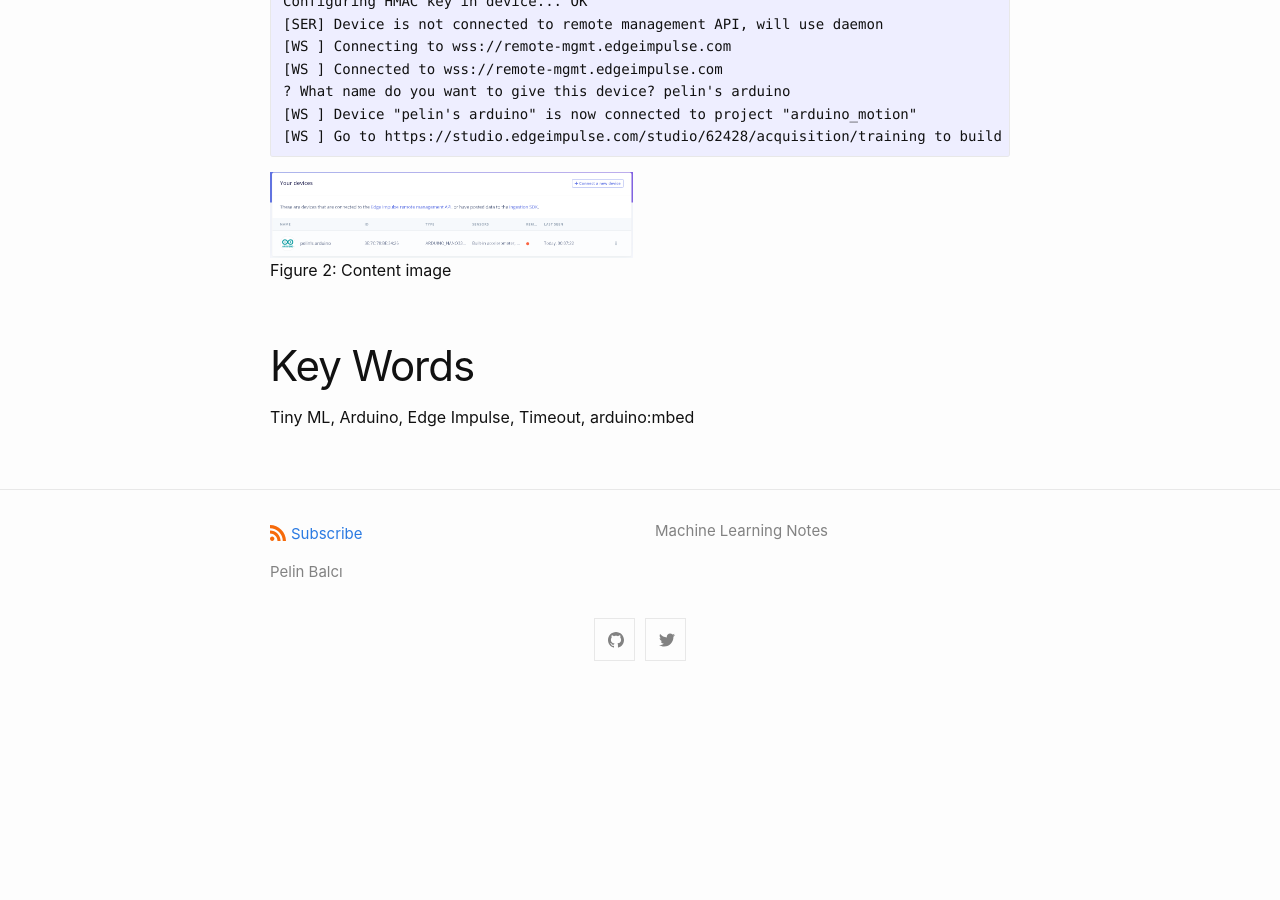
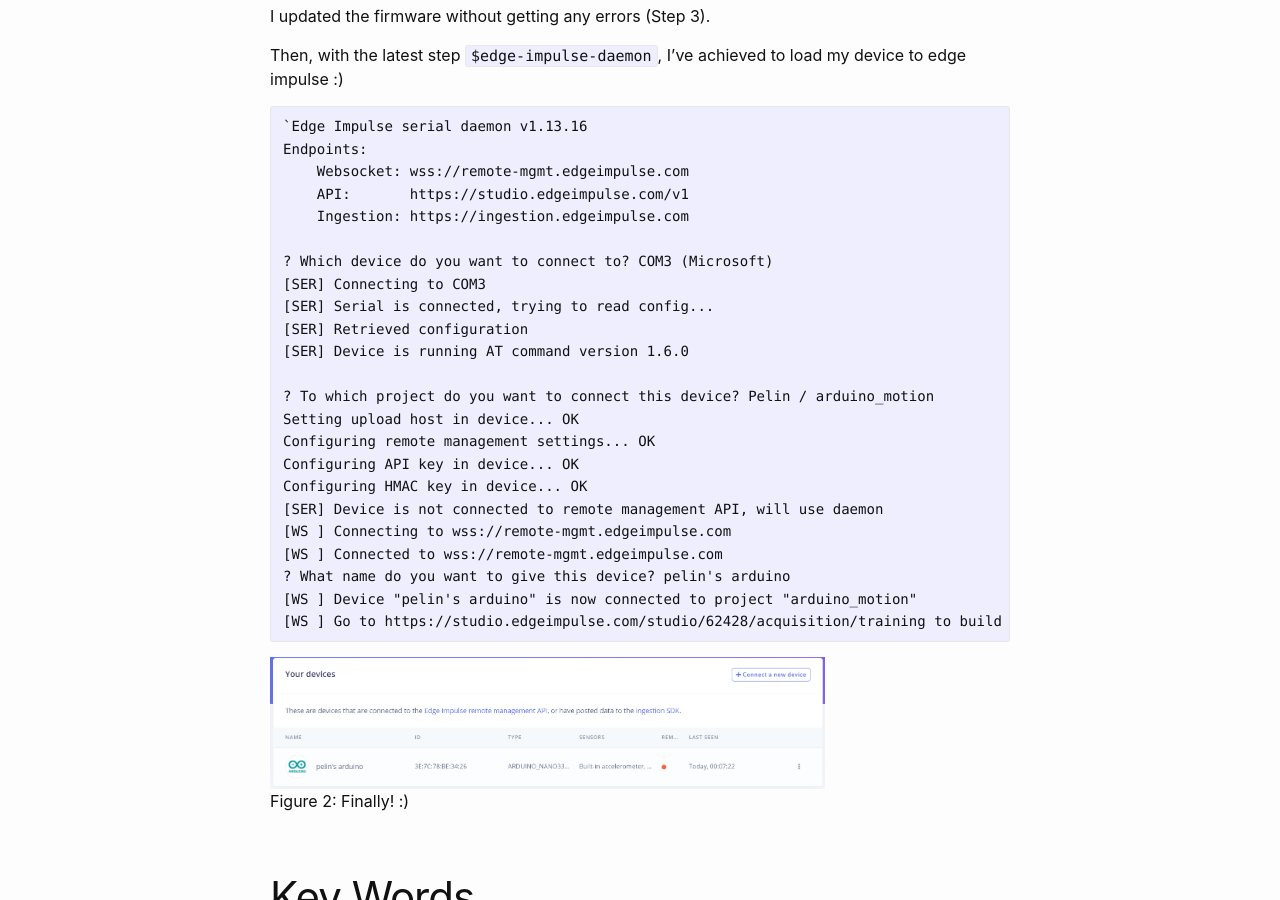
Before and after one commit to pelinbalci/pelinbalci.github.io, a Jekyll site: the page built from _posts/2021-11-22-Arduino-Edge-Impulse.md, in a window 1280 px wide and 900 px high, scrolled down 2523 px. Built offline with Jekyll 4.4.1, drawn with Linux system fonts in a browser that asks for light colours; before the commit the page ends 3219 px from its top, so only the background shows below that; some of the changed text lies outside the part shown.

Commit message:
image fix

```diff
--- a/_posts/2021-11-22-Arduino-Edge-Impulse.md
+++ b/_posts/2021-11-22-Arduino-Edge-Impulse.md
@@ -14,6 +14,12 @@
 - Download the latest version of python.
 - Install node.js from: https://nodejs.org/en/
 - **Select to install the addition tools when installing NodeJS.** (https://docs.edgeimpulse.com/docs/cli-installation)
+
+<div class="fig figcenter fighighlight">
+  <img src="/assets/tinyml_images/nodejs.PNG" width="75%">
+  <div class="figcaption">Figure 2: Node.js download</div>
+</div>
+
 - Launch cmd, $npm config set msvs_version 2017 (https://github.com/nodejs/node-gyp#on-windows)
 - If you have multiple Python versions installed, **you need to identify which Python version node-gyp should use**:(https://github.com/nodejs/node-gyp#on-windows)
 
@@ -106,8 +112,8 @@
     [WS ] Go to https://studio.edgeimpulse.com/studio/62428/acquisition/training to build your machine learning model!`
 
 <div class="fig figcenter fighighlight">
-  <img src="/assets/tinyml_images/device.PNG" width="49%">
-  <div class="figcaption">Figure 2: Content image</div>
+  <img src="/assets/tinyml_images/device.PNG" width="75%">
+  <div class="figcaption">Figure 2: Finally! :) </div>
 </div>
 
 
```
